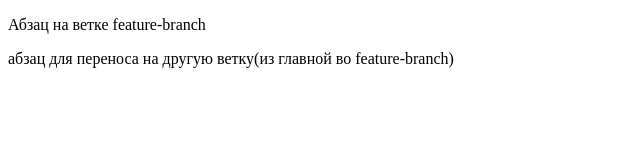
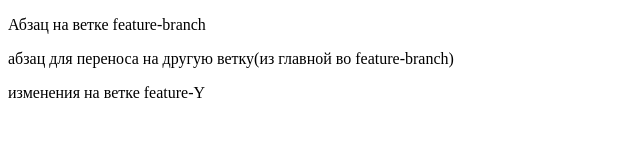
Before and after one commit to zonkytm/my-git-repo, a plain HTML site: page index.html in a window 1280 px wide. Shown: the whole page, without its empty margins (0-640 px from the left). Drawn offline with Linux system fonts and the light colour scheme.

Commit message:
Добавление блока текста

```diff
--- a/index.html
+++ b/index.html
@@ -9,5 +9,7 @@
 <body>
 <p>Абзац на ветке feature-branch</p>
 абзац для переноса на другую ветку(из главной во feature-branch)
+
+<p>изменения на ветке feature-Y</p>
 </body>
 </html>
```
